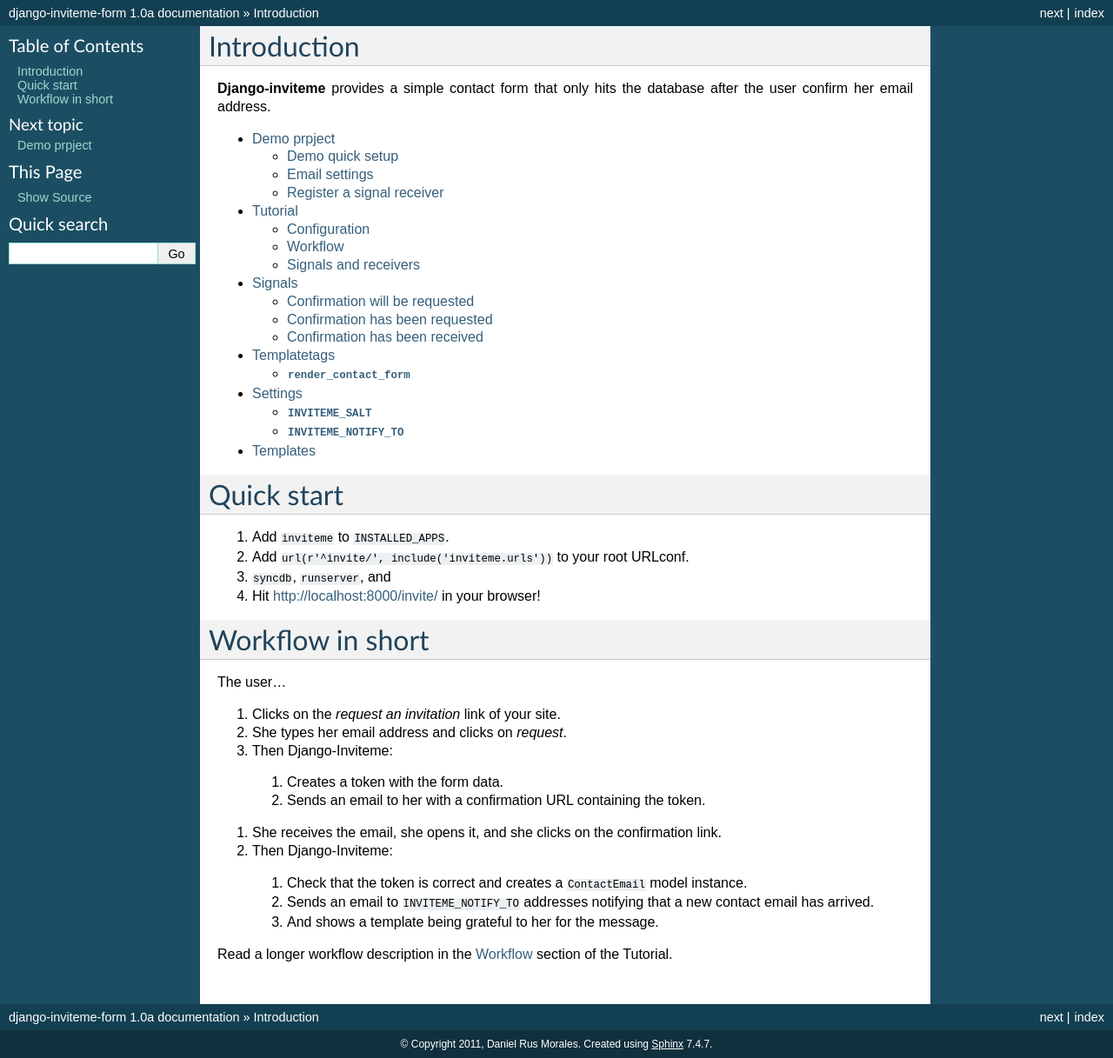
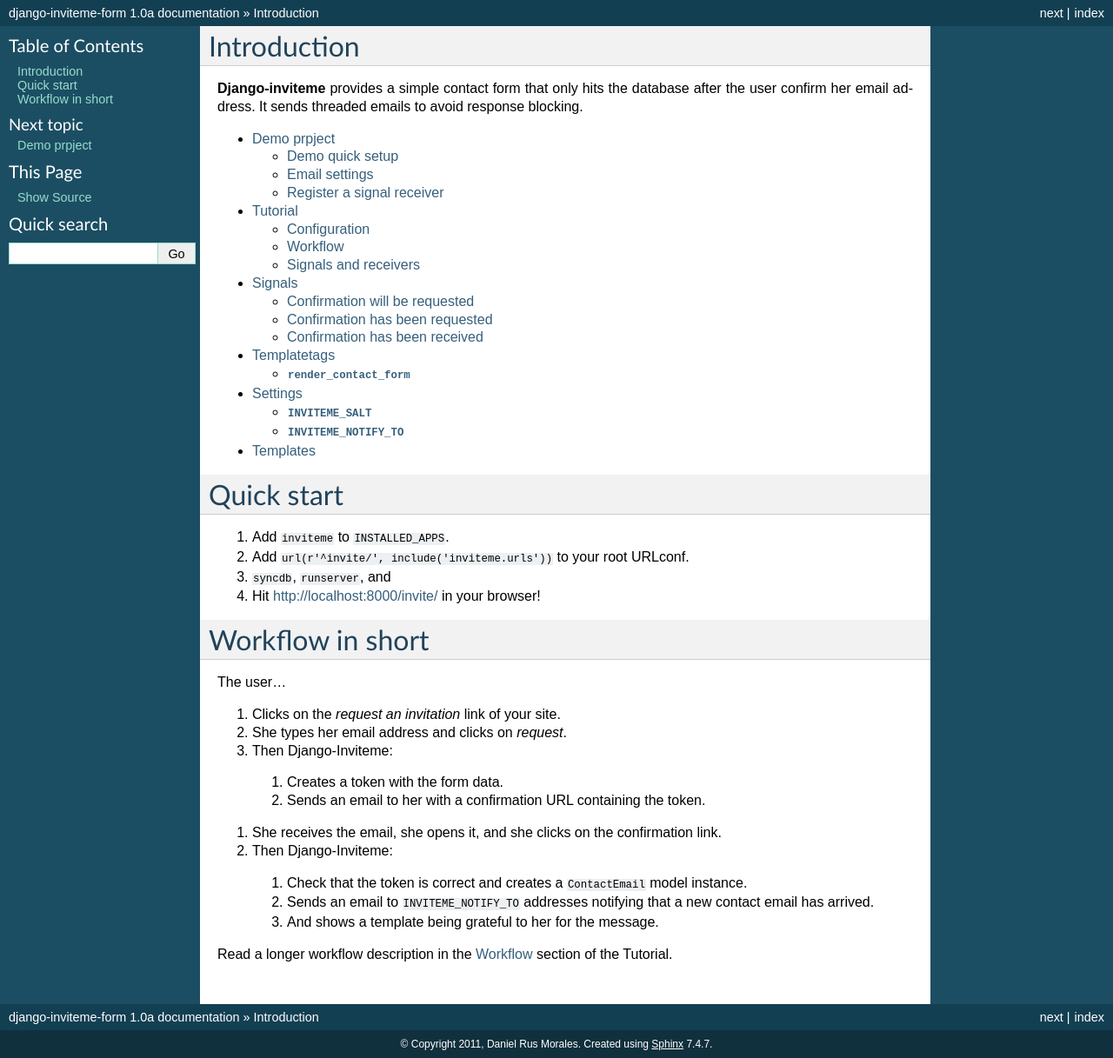
Before and after one commit to danirus/django-inviteme, a Sphinx documentation site: the page built from docs/index.rst, in a window 1280 px wide. Shown: the whole page at 87% size. Built offline with Sphinx 7.4.7, drawn with Linux system fonts in a browser that asks for light colours.

Commit message:
tiny addition to the docs

```diff
--- a/docs/index.rst
+++ b/docs/index.rst
@@ -7,7 +7,7 @@
 ============
 
 **Django-inviteme** provides a simple contact form that only hits the database
-after the user confirm her email address.
+after the user confirm her email address. It sends threaded emails to avoid response blocking.
 
 
 .. toctree::
```
